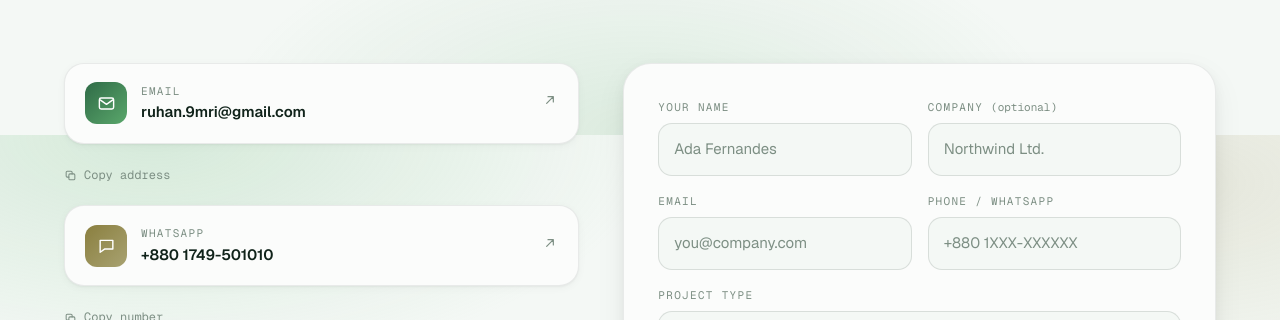
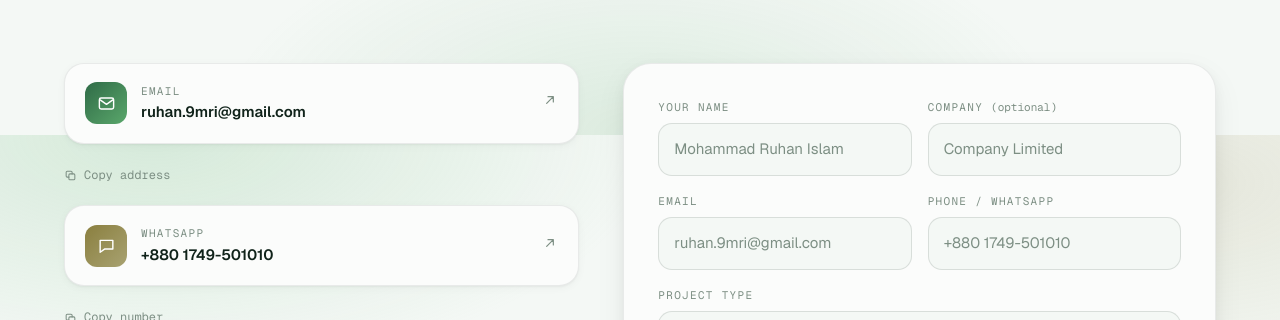
Before and after one commit to ruhanisworking/Portfolio, a plain HTML site: page index.html in a window 1280 px wide. Shown: the part 7865-8185 px from the top of the page. Drawn offline with nearby package versions, Linux system fonts and the light colour scheme.

Commit message:
Use concrete local examples as form placeholders

```diff
--- a/index.html
+++ b/index.html
@@ -694,19 +694,19 @@
             <div class="field-grid">
               <div class="field">
                 <label for="f-name">Your name</label>
-                <input id="f-name" name="name" type="text" placeholder="Ada Fernandes" required autocomplete="name" />
+                <input id="f-name" name="name" type="text" placeholder="Mohammad Ruhan Islam" required autocomplete="name" />
               </div>
               <div class="field">
                 <label for="f-company">Company <span style="text-transform:none;letter-spacing:0">(optional)</span></label>
-                <input id="f-company" name="company" type="text" placeholder="Northwind Ltd." autocomplete="organization" />
+                <input id="f-company" name="company" type="text" placeholder="Company Limited" autocomplete="organization" />
               </div>
               <div class="field">
                 <label for="f-email">Email</label>
-                <input id="f-email" name="email" type="email" placeholder="you@company.com" required autocomplete="email" />
+                <input id="f-email" name="email" type="email" placeholder="ruhan.9mri@gmail.com" required autocomplete="email" />
               </div>
               <div class="field">
                 <label for="f-phone">Phone / WhatsApp</label>
-                <input id="f-phone" name="phone" type="tel" placeholder="+880 1XXX-XXXXXX" autocomplete="tel" inputmode="tel" />
+                <input id="f-phone" name="phone" type="tel" placeholder="+880 1749-501010" autocomplete="tel" inputmode="tel" />
               </div>
               <div class="field full">
                 <label for="f-type">Project type</label>
```
